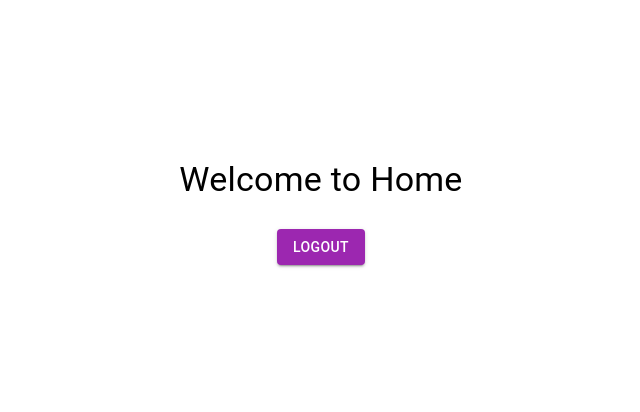
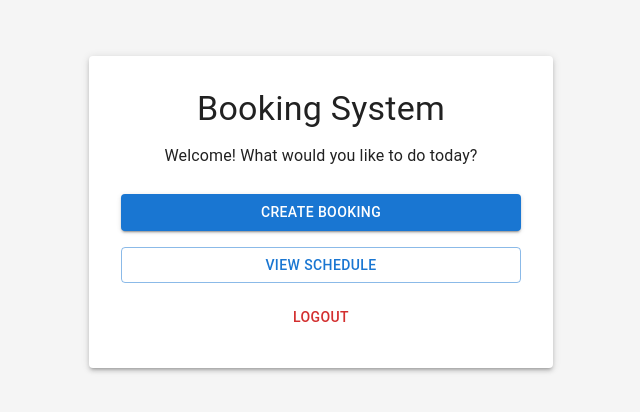
Before and after one commit to qacdqacd/BookingSystem, a React (Create React App) app in the folder frontend/: page / in a window 1280 px wide. Shown: the part 188-600 px from the top of the page, without its empty margins (319-959 px from the left). Built offline with nearby package versions, Linux system fonts and the light colour scheme.

Commit message:
Homepage

```diff
--- a/frontend/src/components/HomePage.jsx
+++ b/frontend/src/components/HomePage.jsx
@@ -1,34 +1,64 @@
 import React from "react";
-import { Button, Typography, Box } from "@mui/material";
+import { Box, Button, Typography, Stack, Paper } from "@mui/material";
 
 const HomePage = () => {
   const handleLogout = () => {
-    localStorage.removeItem("access_token"); // Remove the token on logout
-    window.location.href = "/login"; // Redirect to login page
+    localStorage.removeItem("access_token");
+    window.location.href = "/login";
+  };
+
+  const handleCreateBooking = () => {
+    // Redirect or open booking creation page
+    window.location.href = "/create-booking";
+  };
+
+  const handleViewSchedule = () => {
+    // Redirect to schedule page
+    window.location.href = "/schedule";
   };
 
   return (
     <Box
       sx={{
+        height: "100vh",
         display: "flex",
         justifyContent: "center",
         alignItems: "center",
-        height: "100vh",
+        backgroundColor: "#f5f5f5",
+        px: 2,
       }}
     >
-      <Box sx={{ width: 300, textAlign: "center" }}>
+      <Paper
+        elevation={3}
+        sx={{ p: 4, maxWidth: 400, width: "100%", textAlign: "center" }}
+      >
         <Typography variant="h4" gutterBottom>
-          Welcome to Home
+          Booking System
         </Typography>
-        <Button
-          variant="contained"
-          color="secondary"
-          onClick={handleLogout}
-          sx={{ mt: 2 }}
-        >
-          Logout
-        </Button>
-      </Box>
+        <Typography variant="subtitle1" gutterBottom>
+          Welcome! What would you like to do today?
+        </Typography>
+
+        <Stack spacing={2} mt={3}>
+          <Button
+            variant="contained"
+            color="primary"
+            onClick={handleCreateBooking}
+          >
+            Create Booking
+          </Button>
+          <Button
+            variant="outlined"
+            color="primary"
+            onClick={handleViewSchedule}
+          >
+            View Schedule
+          </Button>
+          <Button variant="text" color="error" onClick={handleLogout}>
+            Logout
+          </Button>
+        </Stack>
+      </Paper>
     </Box>
   );
 };
--- a/frontend/src/components/RegisterPage.jsx
+++ b/frontend/src/components/RegisterPage.jsx
@@ -17,7 +17,7 @@ const RegisterPage = () => {
       return;
     }
 
-    const response = await fetch("http://127.0.0.1:8000/api/register/", {
+    const response = await fetch("http://localhost:8000/users/", {
       // Adjust the URL to your API
       method: "POST",
       headers: { "Content-Type": "application/json" },
```
